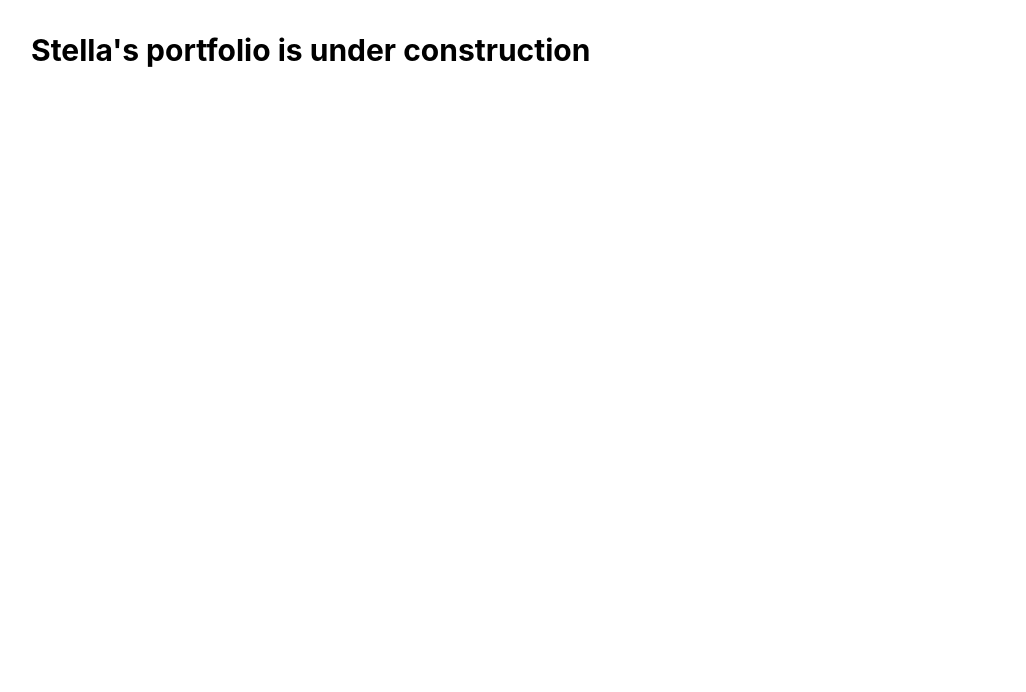
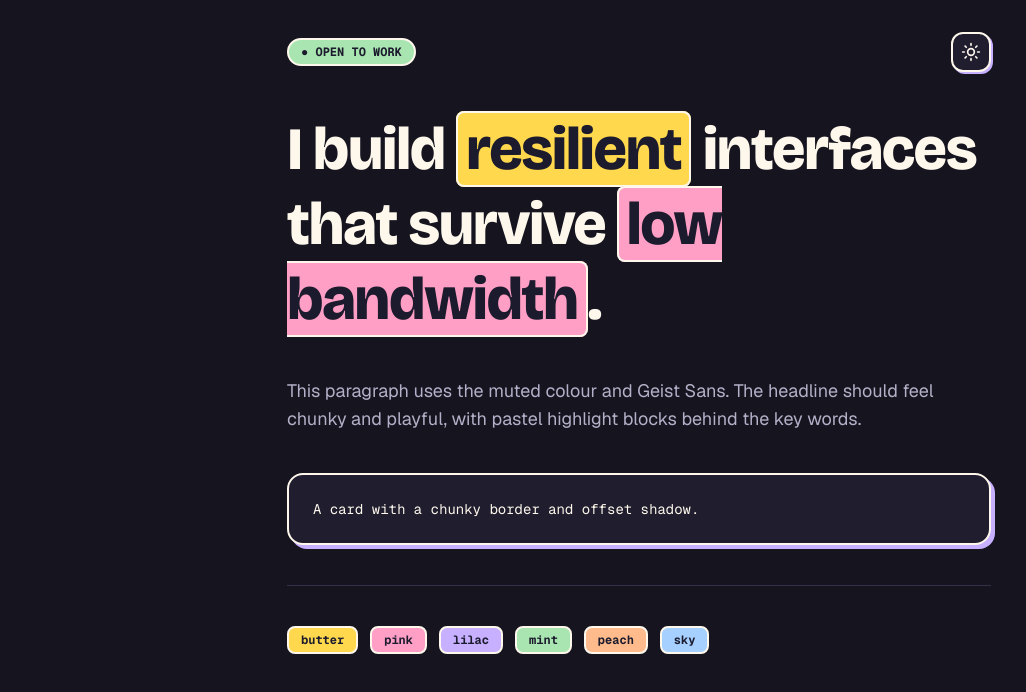
Before and after one commit to Debque/stella-portfolio, a Next.js app: page / in a window 1280 px wide. Shown: the top 692 px of the page, without its empty margins (1-1027 px from the left). Built offline with nearby package versions, Linux system fonts and the light colour scheme.

Commit message:
feat: add candy design tokens, fonts and dark/light theme toggle

```diff
--- a/package.json
+++ b/package.json
@@ -9,6 +9,7 @@
     "lint": "eslint"
   },
   "dependencies": {
+    "lucide-react": "^1.72.0",
     "motion": "^14.12.0",
     "next": "16.4.6",
     "next-themes": "^0.4.6",
--- a/src/app/globals.css
+++ b/src/app/globals.css
@@ -1 +1,87 @@
 @import "tailwindcss";
+
+/* Make `dark:` follow the .dark class that next-themes puts on <html> */
+@custom-variant dark (&:where(.dark, .dark *));
+
+/* ---------- Light mode (default) ---------- */
+:root {
+  /* Base */
+  --background: #fdf7ec;
+  --surface: #ffffff;
+  --foreground: #1c1b2e;
+  --muted: #55536e;
+
+  /* Lines and shadows */
+  --border: #1c1b2e; /* chunky outlines on buttons, cards, tags */
+  --rule: #e6dccb; /* soft dividers between sections */
+  --shadow-color: #1c1b2e;
+
+  /* Pastel highlights: the same in both modes */
+  --butter: #ffd84d;
+  --pink: #ff9fc6;
+  --lilac: #c6b0ff;
+  --mint: #a9e5b0;
+  --peach: #ffbb8c;
+  --sky: #a5d0ff;
+
+  /* Text that sits ON a pastel: always dark */
+  --ink: #1c1b2e;
+}
+
+/* ---------- Dark mode: only the values that change ---------- */
+.dark {
+  --background: #15141f;
+  --surface: #201e2e;
+  --foreground: #fdf7ec;
+  --muted: #b3b0c8;
+
+  --border: #fdf7ec;
+  --rule: #33304a;
+  --shadow-color: #c6b0ff;
+}
+
+/* ---------- Register tokens with Tailwind ---------- */
+@theme inline {
+  --color-background: var(--background);
+  --color-surface: var(--surface);
+  --color-foreground: var(--foreground);
+  --color-muted: var(--muted);
+  --color-border: var(--border);
+  --color-rule: var(--rule);
+
+  --color-butter: var(--butter);
+  --color-pink: var(--pink);
+  --color-lilac: var(--lilac);
+  --color-mint: var(--mint);
+  --color-peach: var(--peach);
+  --color-sky: var(--sky);
+  --color-ink: var(--ink);
+
+  /* The chunky offset shadow: gives us `shadow-chunky` and `shadow-chunky-sm` */
+  --shadow-chunky: 4px 4px 0 0 var(--shadow-color);
+  --shadow-chunky-sm: 2px 2px 0 0 var(--shadow-color);
+
+  --font-sans: var(--font-geist-sans);
+  --font-mono: var(--font-geist-mono);
+  --font-display: var(--font-bricolage);
+}
+
+/* ---------- Base page styles ---------- */
+body {
+  background-color: var(--background);
+  color: var(--foreground);
+  transition:
+    background-color 300ms ease,
+    color 300ms ease;
+}
+
+::selection {
+  background-color: var(--butter);
+  color: var(--ink);
+}
+
+@media (prefers-reduced-motion: reduce) {
+  body {
+    transition: none;
+  }
+}
--- a/src/app/layout.tsx
+++ b/src/app/layout.tsx
@@ -1,5 +1,6 @@
 import type { Metadata } from "next";
-import { Geist, Geist_Mono } from "next/font/google";
+import { Bricolage_Grotesque, Geist, Geist_Mono } from "next/font/google";
+import { ThemeProvider } from "@/components/ThemeProvider";
 import "./globals.css";
 
 const geistSans = Geist({
@@ -12,18 +13,25 @@ const geistMono = Geist_Mono({
   subsets: ["latin"],
 });
 
+const bricolage = Bricolage_Grotesque({
+  variable: "--font-bricolage",
+  subsets: ["latin"],
+});
+
 export const metadata: Metadata = {
-  title: "Create Next App",
-  description: "Generated by create next app",
+  title: "Stella Adegoke — Frontend Engineer",
+  description:
+    "Frontend engineer in Lagos building fast, accessible web apps with Next.js, TypeScript and Supabase.",
 };
 
 export default function RootLayout({ children }: LayoutProps<"/">) {
+  const fontVariables = `${geistSans.variable} ${geistMono.variable} ${bricolage.variable}`;
+
   return (
-    <html
-      lang="en"
-      className={`${geistSans.variable} ${geistMono.variable} h-full antialiased`}
-    >
-      <body className="min-h-full flex flex-col">{children}</body>
+    <html lang="en" className={`${fontVariables} h-full antialiased`} suppressHydrationWarning>
+      <body className="min-h-full flex flex-col font-sans">
+        <ThemeProvider>{children}</ThemeProvider>
+      </body>
     </html>
   );
 }
--- a/src/app/page.tsx
+++ b/src/app/page.tsx
@@ -1,7 +1,52 @@
+import { ThemeToggle } from "@/components/ui/ThemeToggle";
+
+const swatches = [
+  { name: "butter", className: "bg-butter" },
+  { name: "pink", className: "bg-pink" },
+  { name: "lilac", className: "bg-lilac" },
+  { name: "mint", className: "bg-mint" },
+  { name: "peach", className: "bg-peach" },
+  { name: "sky", className: "bg-sky" },
+];
+
 export default function HomePage() {
   return (
-    <main className="min-h-screen p-8">
-      <h1 className="text-3xl font-bold">Stella&apos;s portfolio is under construction</h1>
+    <main className="mx-auto w-full max-w-3xl space-y-10 p-8">
+      <div className="flex items-center justify-between">
+        <span className="rounded-full border-2 border-border bg-mint px-3 py-1 font-mono text-xs font-bold text-ink">
+          ● OPEN TO WORK
+        </span>
+        <ThemeToggle />
+      </div>
+
+      <h1 className="font-display text-5xl font-extrabold leading-tight tracking-tight sm:text-6xl">
+        I build{" "}
+        <span className="rounded-lg border-2 border-border bg-butter px-2 text-ink">resilient</span>{" "}
+        interfaces that survive{" "}
+        <span className="rounded-lg border-2 border-border bg-pink px-2 text-ink">low bandwidth</span>.
+      </h1>
+
+      <p className="max-w-prose text-lg text-muted">
+        This paragraph uses the muted colour and Geist Sans. The headline should feel chunky and
+        playful, with pastel highlight blocks behind the key words.
+      </p>
+
+      <div className="rounded-2xl border-2 border-border bg-surface p-6 shadow-chunky">
+        <p className="font-mono text-sm">A card with a chunky border and offset shadow.</p>
+      </div>
+
+      <div className="h-px bg-rule" />
+
+      <div className="flex flex-wrap gap-3">
+        {swatches.map((swatch) => (
+          <span
+            key={swatch.name}
+            className={`${swatch.className} rounded-lg border-2 border-border px-3 py-1 font-mono text-xs font-bold text-ink`}
+          >
+            {swatch.name}
+          </span>
+        ))}
+      </div>
     </main>
   );
 }
--- /dev/null
+++ b/src/components/ThemeProvider.tsx
@@ -0,0 +1,16 @@
+"use client";
+
+import { ThemeProvider as NextThemesProvider } from "next-themes";
+import type { ReactNode } from "react";
+
+type ThemeProviderProps = {
+  children: ReactNode;
+};
+
+export function ThemeProvider({ children }: ThemeProviderProps) {
+  return (
+    <NextThemesProvider attribute="class" defaultTheme="dark" enableSystem={false}>
+      {children}
+    </NextThemesProvider>
+  );
+}
--- /dev/null
+++ b/src/components/ui/ThemeToggle.tsx
@@ -0,0 +1,30 @@
+"use client";
+
+import { useTheme } from "next-themes";
+import { Moon, Sun } from "lucide-react";
+
+export function ThemeToggle() {
+  const { resolvedTheme, setTheme } = useTheme();
+
+  function handleClick() {
+    if (resolvedTheme === "dark") {
+      setTheme("light");
+    } else {
+      setTheme("dark");
+    }
+  }
+
+  return (
+    <button
+      type="button"
+      onClick={handleClick}
+      aria-label="Switch between light and dark mode"
+      className="inline-flex h-10 w-10 items-center justify-center rounded-xl border-2 border-border bg-surface text-foreground shadow-chunky-sm transition-all duration-150 hover:bg-butter hover:text-ink active:translate-x-0.5 active:translate-y-0.5 active:shadow-none focus-visible:outline-2 focus-visible:outline-offset-2 focus-visible:outline-foreground"
+    >
+      {/* Shown in dark mode: a sun, meaning "switch to light" */}
+      <Sun className="hidden h-5 w-5 dark:block" aria-hidden="true" />
+      {/* Shown in light mode: a moon, meaning "switch to dark" */}
+      <Moon className="block h-5 w-5 dark:hidden" aria-hidden="true" />
+    </button>
+  );
+}
```
Also changed, not shown: 1 other file (tests, documents, lock files or other folders).
